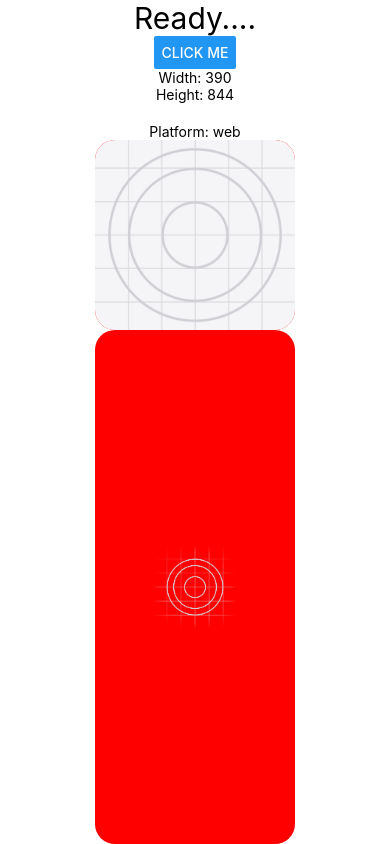
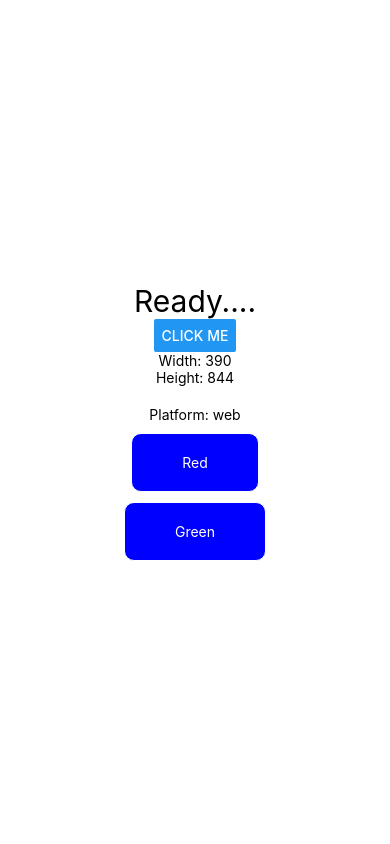
Before and after one commit to ahmedhegazydev/react-ColorCatalog, a React Native app: screen / in a window 390 px wide. Built offline with nearby package versions, Linux system fonts and the light colour scheme.

Commit message:
working on touchables

```diff
--- a/App.js
+++ b/App.js
@@ -3,7 +3,8 @@ import {
   StyleSheet,
   Text, View, Image,
   Alert, Button,
-  Platform, Dimensions
+  Platform, Dimensions,
+  TouchableHighlight,
 } from 'react-native';
 import { ActivityIndicator } from 'react-native';
 import { ProgressViewIOS } from 'react-native';
@@ -12,6 +13,7 @@ import { ProgressBarAndroid } from 'react-native'
 
 import imgIcon from "./assets/icon.png"
 import imgSplash from "./assets/splash.png"
+import { useState } from 'react';
 
 
 export default function App() {
@@ -22,8 +24,9 @@ export default function App() {
   const onBtnClickMePressed = () => {
     console.log(`${new Date().toLocaleDateString()} on button clicking`);
     Alert.alert(`${new Date().toLocaleTimeString} when clicked on btn click me`);
+  }
+  const [backgroundColor, setBackgroundColor] = useState("blue");
 
-  }
 
   return (
     <View style={styles.container}>
@@ -73,8 +76,25 @@ export default function App() {
 
       <Text style={styles.platform}>Platform: {Platform.OS}</Text>
 
-      <Image style={styles.image} source={imgIcon} />
-      <Image style={styles.image} source={imgSplash} />
+      {/* <Image style={styles.image} source={imgIcon} /> */}
+      {/* <Image style={styles.image} source={imgSplash} /> */}
+
+
+      <TouchableHighlight
+        style={[styles.submit, {backgroundColor}]}
+        onPress={() => setBackgroundColor("red")}
+        underlayColor='#fff'>
+        <Text style={styles.submitText}>Red</Text>
+      </TouchableHighlight>
+
+
+      <TouchableHighlight
+        style={[styles.submit, {backgroundColor}]}
+        onPress={() => setBackgroundColor("green")}
+        underlayColor='#fff'>
+        <Text style={styles.submitText}>Green</Text>
+      </TouchableHighlight>
+
 
     </View>
   );
@@ -103,6 +123,26 @@ const styles = StyleSheet.create({
 
   },
 
+  submit: {
+    marginRight: 40,
+    marginLeft: 40,
+    marginTop: 10,
+    paddingTop: 20,
+    paddingBottom: 20,
+    backgroundColor: 'red',
+    borderRadius: 10,
+    borderWidth: 1,
+    borderColor: '#fff',
+  },
+  submitText: {
+    color: '#fff',
+    textAlign: 'center',
+    paddingRight: 50,
+    paddingLeft: 50,
+
+
+  },
+
   ready: {
     fontSize: 30,
   },
```
